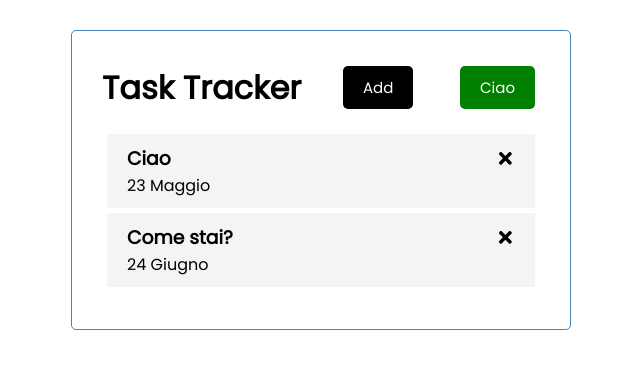
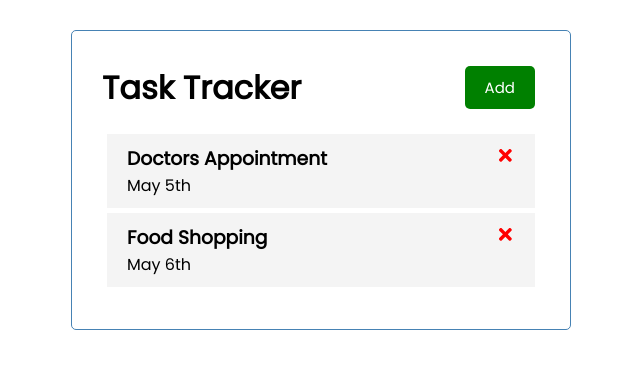
Before and after one commit to giuseppeperna/react-task-tracker, a React (Create React App) app: page / in a window 1280 px wide. Shown: the top 368 px of the page, without its empty margins (319-959 px from the left). Built offline with nearby package versions, Linux system fonts and the light colour scheme; the HTML template or start-up script is replaced by a standard one.

Commit message:
Minor style fixes

```diff
--- a/src/App.js
+++ b/src/App.js
@@ -6,16 +6,19 @@ function App() {
     const [tasks, setTasks] = useState([
             {
                 id: 1,
-                text: 'Ciao',
-                day: '23 Maggio'
+                text: 'Doctors Appointment',
+                day: 'May 5th',
+                reminder: true,
             },
             {
                 id: 2,
-                text: 'Come stai?',
-                day: '24 Giugno'
+                text: 'Food Shopping',
+                day: 'May 6th',
+                reminder: false,
             }
         ]
     )
+
 
   return (
     <div className="container">
--- a/src/components/Header.js
+++ b/src/components/Header.js
@@ -9,8 +9,7 @@ const Header = ({ title }) => {
     return (
         <header className='header'>
             <h1>{title}</h1>
-            <Button onClick={onClick}/>
-            <Button color='green' text='Ciao' onClick={onClick}/>
+            <Button color='green' onClick={onClick}/>
         </header>
     );
 };
--- a/src/components/Task.js
+++ b/src/components/Task.js
@@ -3,7 +3,7 @@ import { FaTimes } from "react-icons/fa";
 const Task = ({ task }) => {
     return (
         <div className='task'>
-            <h3>{task.text} <FaTimes /> </h3>
+            <h3>{task.text} <span><FaTimes /></span></h3>
             <p>{task.day}</p>
         </div>
     );
--- a/src/index.css
+++ b/src/index.css
@@ -71,6 +71,11 @@ body {
   justify-content: space-between;
 }
 
+.task span {
+  color: red;
+  cursor: pointer;
+}
+
 .add-form {
   margin-bottom: 40px;
 }
```
